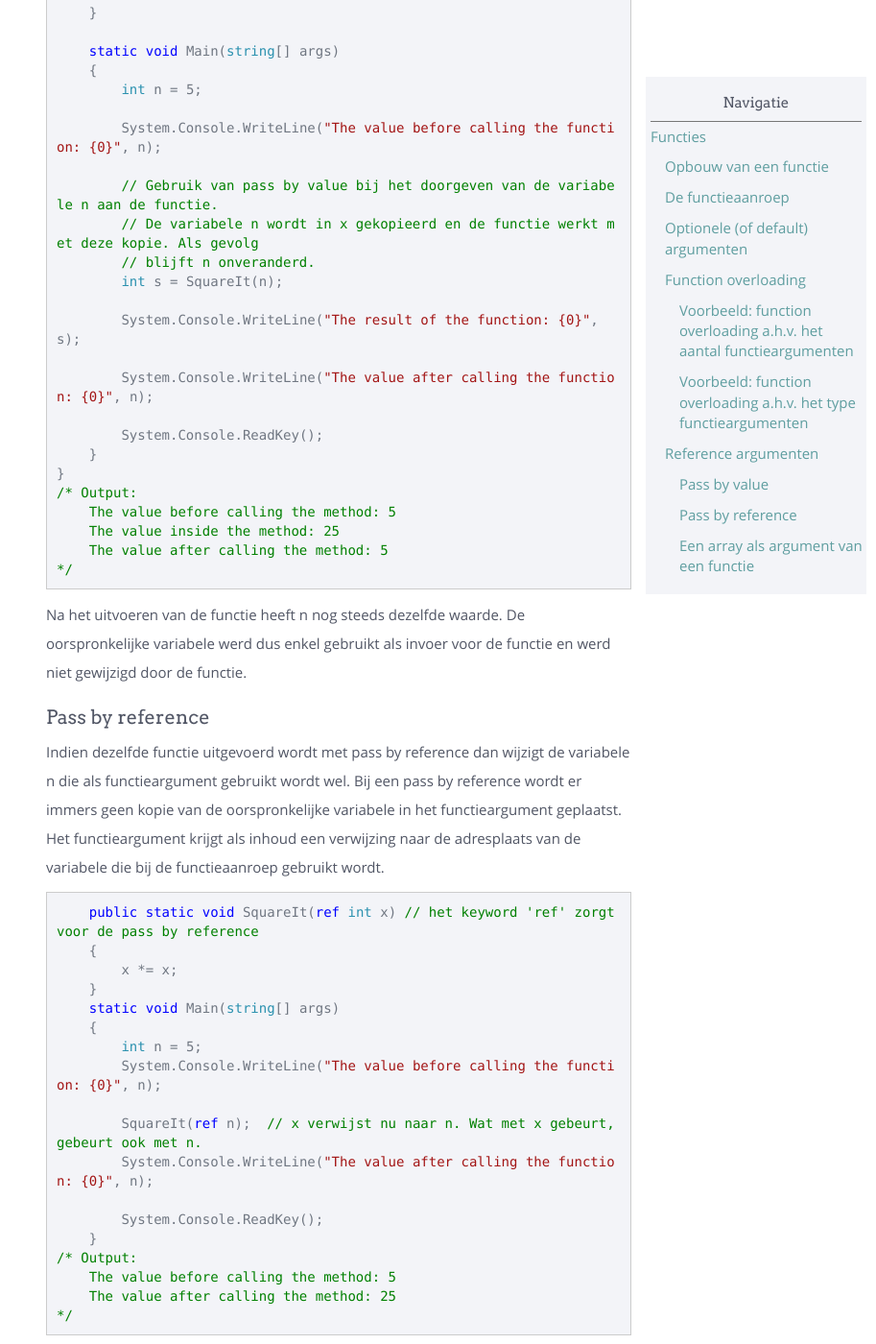
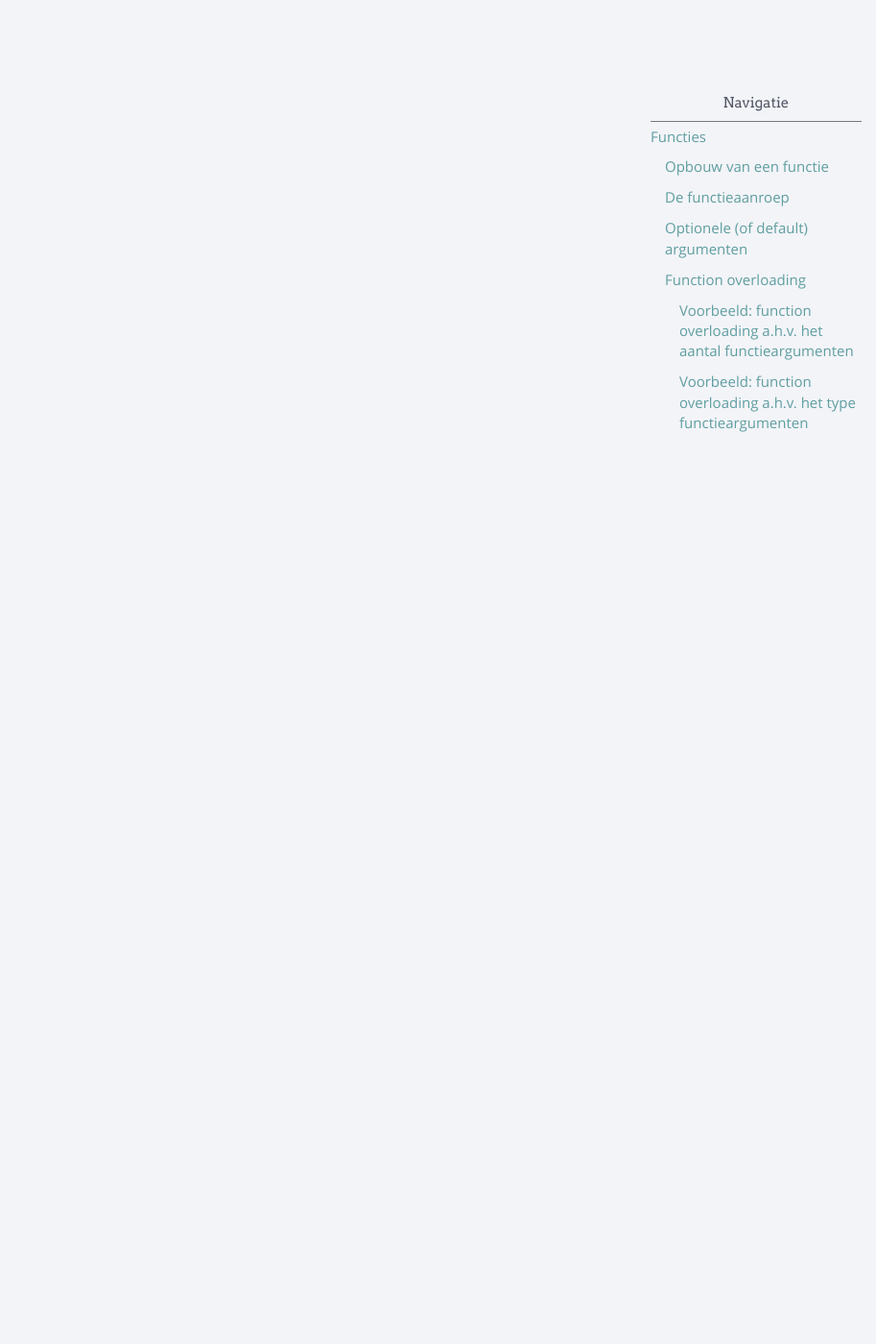
Before and after one commit to sma-it/sma-it.github.io, a Jekyll site: the page built from modules/basics/_posts/2000-01-08-Functies.md, in a window 1280 px wide and 1400 px high, scrolled down 8044 px. Shown: the whole window at 96% size, without its empty margins (367-1280 px from the left). Built offline with Jekyll 4.4.1, drawn with Linux system fonts in a browser that asks for light colours; nearby versions of some CDN libraries; some of the changed text lies outside the part shown.

Commit message:
Deleted ref arg

````diff
--- a/modules/basics/_posts/2000-01-08-Functies.md
+++ b/modules/basics/_posts/2000-01-08-Functies.md
@@ -271,106 +271,3 @@ class Program
 <div class="note oefening">
 <p>Open het project <a href="https://github.com/sma-it/oefening-functies-1">oefening functies 1</a> en maak oefenreeks 2</p>
 </div>
-
-## Reference argumenten
-
-Er bestaan twee manieren om functieargumenten door te geven aan een functie:
-* pass by value
-* pass by reference
-
-### Pass by value
-
-Tot nu toe werd er in de voorbeelden steeds pass by value gebruikt. De functieargumenten werden gebruikt om waarden door te geven aan de functie, die op haar beurt deze waarden kon gebruiken. Indien pass by value gebruikt wordt, zal er niets gewijzigd worden aan de oorspronkelijke variabelen die als functieargument gebruikt werden. De oorspronkelijke waarden worden a.h.w. gekopieerd in de functieargumenten.
-
-Een voorbeeld: De functie berekent de tweedemacht van het functieargument.
-
-```csharp
-    public static int SquareIt(int x)
-    {
-        x *= x;
-        return x;
-    }
-
-    static void Main(string[] args)
-    {
-        int n = 5;
-
-        System.Console.WriteLine("The value before calling the function: {0}", n);
-
-        // Gebruik van pass by value bij het doorgeven van de variabele n aan de functie.
-        // De variabele n wordt in x gekopieerd en de functie werkt met deze kopie. Als gevolg
-        // blijft n onveranderd.
-        int s = SquareIt(n);
-
-        System.Console.WriteLine("The result of the function: {0}", s);
-
-        System.Console.WriteLine("The value after calling the function: {0}", n);
-
-        System.Console.ReadKey();
-    }
-}
-/* Output:
-    The value before calling the method: 5
-    The value inside the method: 25
-    The value after calling the method: 5
-*/
-```
-Na het uitvoeren van de functie heeft n nog steeds dezelfde waarde. De oorspronkelijke variabele werd dus enkel gebruikt als invoer voor de functie en werd niet gewijzigd door de functie.
-
-### Pass by reference
-
-Indien dezelfde functie uitgevoerd wordt met pass by reference dan wijzigt de variabele n die als functieargument gebruikt wordt wel. Bij een pass by reference wordt er immers geen kopie van de oorspronkelijke variabele in het functieargument geplaatst. Het functieargument krijgt als inhoud een verwijzing naar de adresplaats van de variabele die bij de functieaanroep gebruikt wordt.
-
-```csharp
-    public static void SquareIt(ref int x) // het keyword 'ref' zorgt voor de pass by reference
-    {
-        x *= x;
-    }
-    static void Main(string[] args)
-    {
-        int n = 5;
-        System.Console.WriteLine("The value before calling the function: {0}", n);
-
-        SquareIt(ref n);  // x verwijst nu naar n. Wat met x gebeurt, gebeurt ook met n.
-        System.Console.WriteLine("The value after calling the function: {0}", n);
-
-        System.Console.ReadKey();
-    }
-/* Output:
-    The value before calling the method: 5
-    The value after calling the method: 25
-*/
-```
-
-### Een array als argument van een functie
-
-Een array zal steeds als een reference argument aan een functie doorgegeven worden, ook al wordt het keyword `ref` niet gebruikt. Enkel als de array binnen de functie via `new` een nieuwe plaats in het geheugen toegewezen krijgt, vervalt de referentie.
-
-In onderstaand voorbeeld wijzigt een eenvoudige functie het eerste element van de array. Ook al wordt bij het argument `ref` niet gebruikt, toch wordt de array met een referentie aan de functie doorgegeven. Buiten de functie is het eerste element van de array immers ook gewijzigd.
-
-```csharp
-    public static void ChangeFirstNumber(int[] pArray)
-    {
-        pArray[0] = 888;
-    }
-
-    class Program
-    {
-        static void Main(string[] args)
-        {
-        int[] numbers = new int[] { 5, -3, -7, 3, 8, -1, 9, 10, -6, -7 };
-        ChangeFirstNumber(numbers);
-        foreach (int n in numbers) { Console.Write(n + " "); }
-        }
-    }
-
-    /* Output
-    888 -3 -7 3 8 -1 9 10 -6 -7
-    */
-```
-
-Bij het maken van de oefeningen zal je merken dat je d.m.v. het gebruik van reference argumenten meerdere variabelen kan laten wijzigen door een functie, terwijl dit met een return-instructie slechts één variabele is.
-
-<div class="note oefening">
-    <p>Open het project <a href="https://github.com/sma-it/oefening-functies-1">oefening-functies-1</a> en maak oefenreeks 3</p>
-</div>
````
